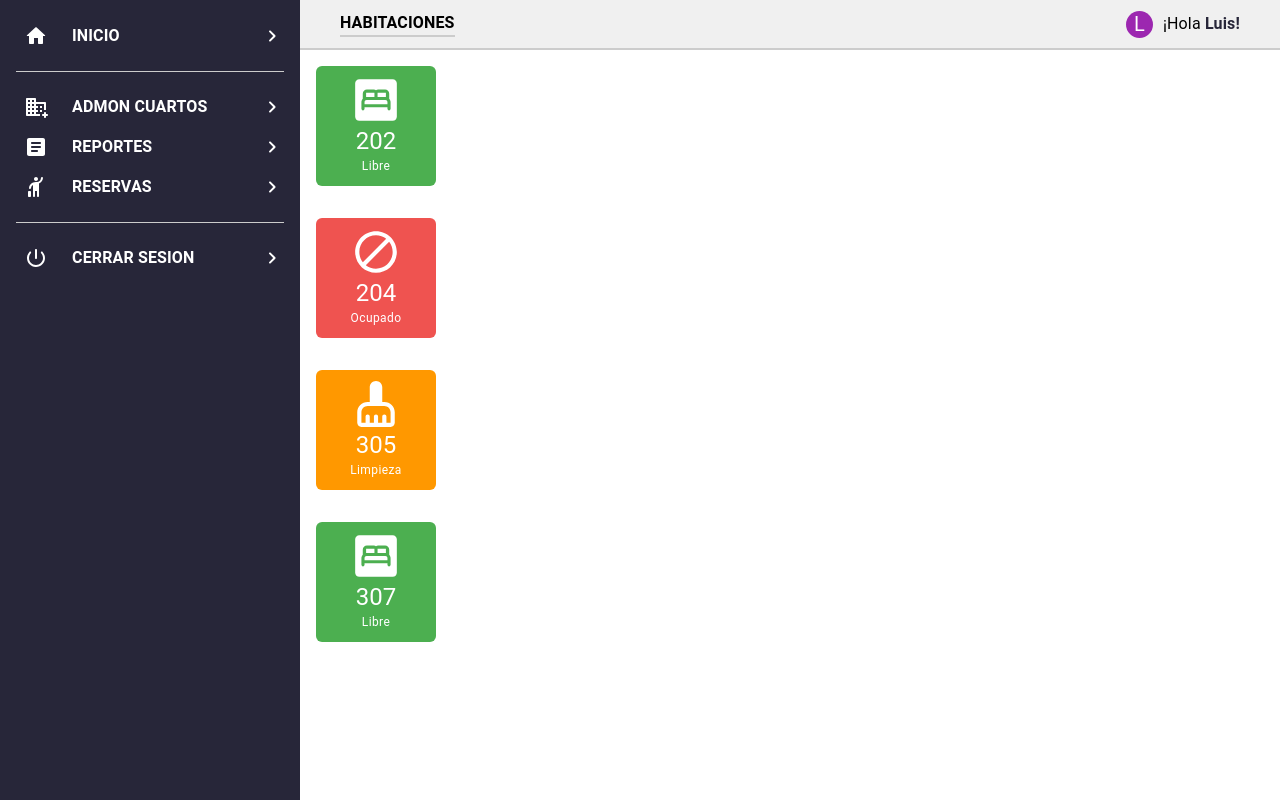
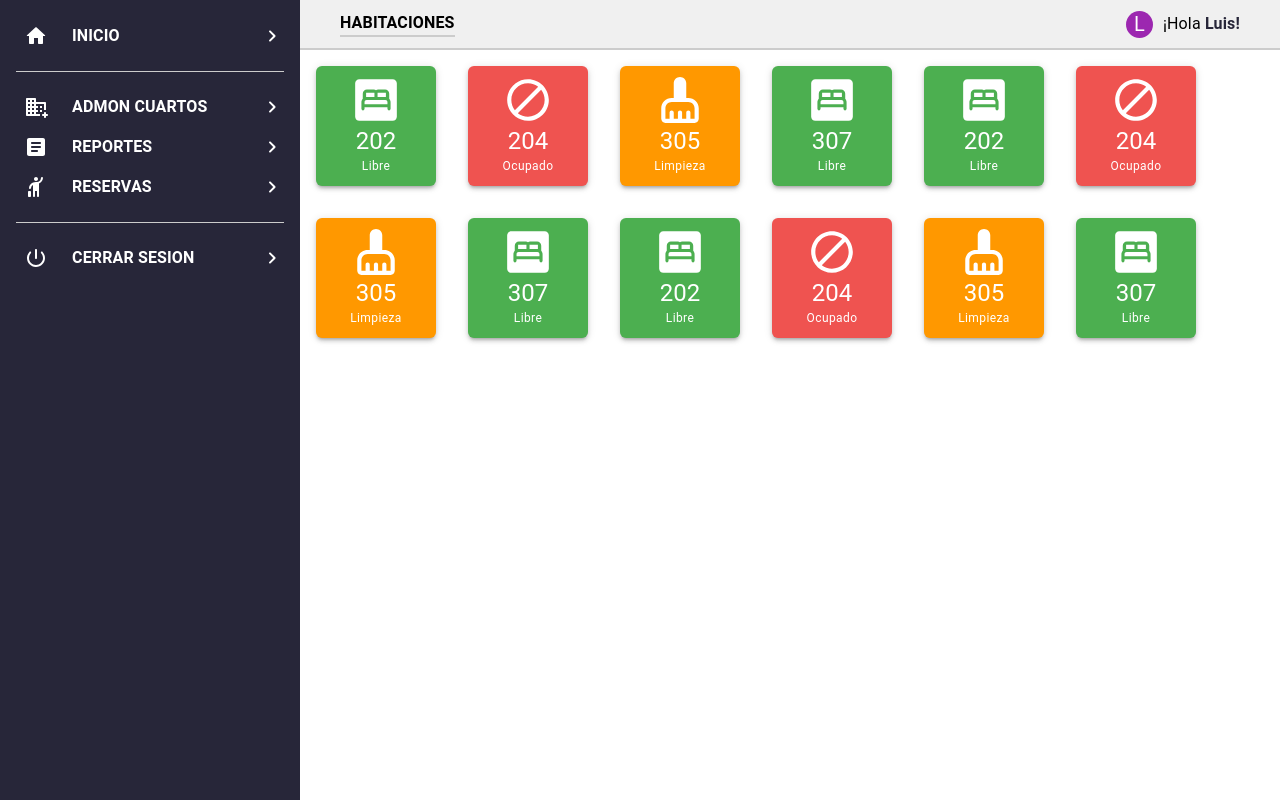
Before and after one commit to Pethofreed/hotel-web-app, a React (Create React App) app: page /dashboard in a window 1280 px wide. Built offline with nearby package versions, Linux system fonts and the light colour scheme.

Commit message:
modal to create contract was added and some styles more

```diff
--- a/src/components/RoomCard/index.jsx
+++ b/src/components/RoomCard/index.jsx
@@ -1,9 +1,18 @@
+import React, { useState } from "react";
+import Slide from '@mui/material/Slide';
 import { Box, Typography } from "@mui/material";
 import BlockRoundedIcon from '@mui/icons-material/BlockRounded';
 import BedroomParentRoundedIcon from '@mui/icons-material/BedroomParentRounded';
 import CleaningServicesRoundedIcon from '@mui/icons-material/CleaningServicesRounded';
+import { Button, Dialog, DialogActions, DialogContent, DialogContentText, DialogTitle } from "@mui/material";
+
+const Transition = React.forwardRef(function Transition(props, ref) {
+  return <Slide direction="up" ref={ref} {...props} />;
+});
 
 const RoomCard = ({ room }) => {
+
+  const [openModal, setOpenModal] = useState(false);
 
    const sx = {
     color: 'white',
@@ -15,6 +24,12 @@ const RoomCard = ({ room }) => {
     free: 'success.light',
     occupied: 'error.light',
     cleaning: 'warning.light',
+  };
+
+  const hover = {
+    free: 'success.main',
+    occupied: 'error.main',
+    cleaning: 'warning.main',
   };
 
   const estado = {
@@ -31,7 +46,12 @@ const RoomCard = ({ room }) => {
 
   const { name, status } = room;
 
+  const handleCloseModal = () => {
+    setOpenModal(false);
+  };
+
   return (
+    <>
       <Box
         sx={{
           m: 2,
@@ -44,12 +64,50 @@ const RoomCard = ({ room }) => {
           flexDirection: 'column',
           alignItems: 'center',
           cursor: 'pointer',
+          boxShadow: 3,
+          transition: '0.4s',
+          '&:hover': {
+            bgcolor: hover[status],
+          },
         }}
+        onClick={() => setOpenModal(true)}
       >
         {icon[status]}
         <Typography sx={{ color: 'white' }} variant="h5">{name}</Typography>
         <Typography sx={{ color: 'white' }} variant="caption">{estado[status]}</Typography>
       </Box>
+
+      {/* MODAL MODAL MODAL MODAL MODAL MODAL MODAL MODAL MODAL MODAL MODAL */}
+      <Dialog
+        open={openModal}
+        fullWidth
+        maxWidth="md"
+        onClose={handleCloseModal}
+        TransitionComponent={Transition}
+        aria-labelledby="alert-dialog-title"
+        aria-describedby="create-contract"
+      >
+        <DialogTitle id="alert-dialog-title">
+          <Typography variant="h5" sx={{ display: 'flex', alignItems: 'center', gap: 1, }}>
+            Cambiar estado de habitación
+          </Typography>
+        </DialogTitle>
+        <DialogContent>
+          <DialogContentText id="alert-dialog-description">
+            hola
+          </DialogContentText>
+          <DialogContentText id="alert-dialog-description">
+            hola
+          </DialogContentText>
+        </DialogContent>
+        <DialogActions>
+          <Button onClick={handleCloseModal}>Cancelar</Button>
+          <Button onClick={handleCloseModal} autoFocus variant="contained">
+            Sí, cambiar
+          </Button>
+        </DialogActions>
+      </Dialog>
+    </>
   )
 }
 
--- a/src/pages/Rooms/index.jsx
+++ b/src/pages/Rooms/index.jsx
@@ -1,16 +1,39 @@
+import { Box, Button, Dialog, DialogActions, DialogContent, DialogContentText, DialogTitle, Typography } from "@mui/material";
+import { useState } from "react";
 import RoomCard from "../../components/RoomCard";
 
 const Rooms = () => {
+
   const data = [
     { name: 202, status: 'free' },
     { name: 204, status: 'occupied' },
     { name: 305, status: 'cleaning' },
     { name: 307, status: 'free' },
+    { name: 202, status: 'free' },
+    { name: 204, status: 'occupied' },
+    { name: 305, status: 'cleaning' },
+    { name: 307, status: 'free' },
+    { name: 202, status: 'free' },
+    { name: 204, status: 'occupied' },
+    { name: 305, status: 'cleaning' },
+    { name: 307, status: 'free' },
   ];
+
   return (
-    data.map(room => (
-      <RoomCard room={room} />
-    ))
+    <>
+      <Box
+        sx={{
+          display: 'flex',
+          flexWrap: 'wrap',
+        }}
+      >
+        {data.map(room => (
+          <RoomCard
+            room={room}
+          />
+        ))}
+      </Box>
+    </>
   );
 };
 
```
Lines whose indentation alone changed are shown as unchanged.
